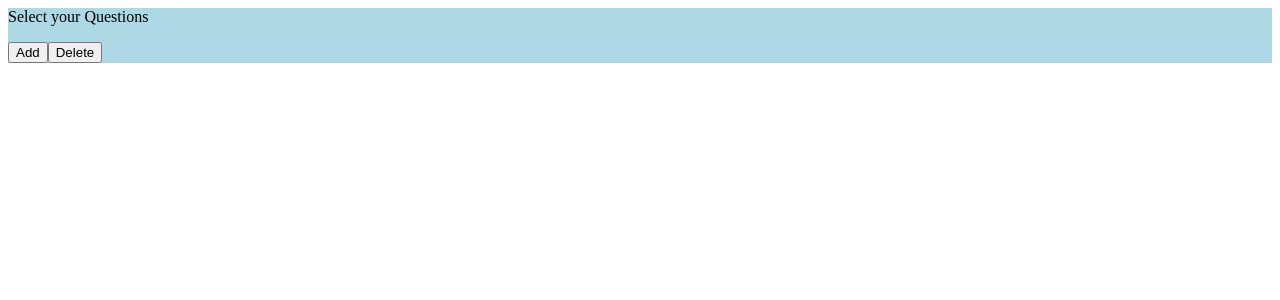
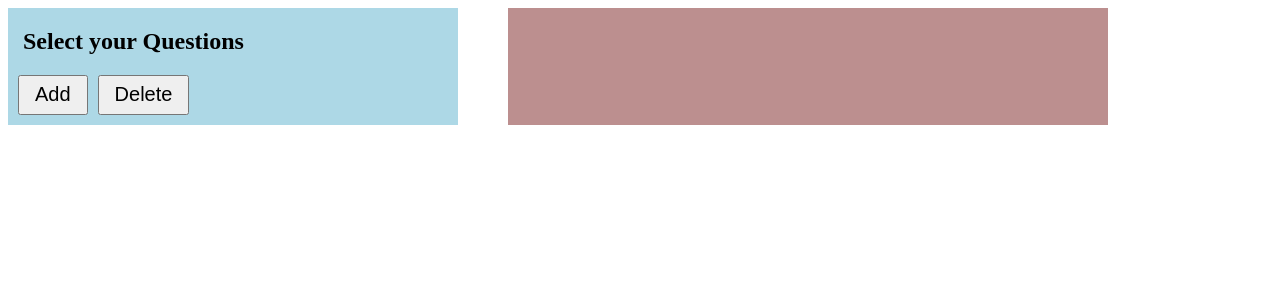
Before and after one commit to maharjunm/reactApp, a React app: page / in a window 1280 px wide. Shown: the top 300 px of the page. Built offline with nearby package versions, Linux system fonts and the light colour scheme.

Commit message:
Maharjun | Added CSS

```diff
--- a/js/components/App.scss
+++ b/js/components/App.scss
@@ -1,3 +1,55 @@
+.panel {
+  display: flex;
+}
+
 .panel--left {
+  display: block;
+  overflow: auto;
   background: lightblue;
+  width: 450px;
 }
+
+.question-title {
+  margin-bottom: 10px;
+  font-size: 20px;
+}
+
+.button {
+  font-size: 20px;
+  padding: 0 15px;
+  height: 40px;
+  margin-bottom: 10px;
+  margin-left: 10px;
+}
+
+.panel--right {
+  margin-left: 50px;
+  background: rosybrown;
+  width: 600px;
+}
+
+.question-input {
+  margin-left: 50px;
+  font-size: 20px;
+  height: 40px;
+  width: 450px;
+}
+
+.option-input {
+  height: 40px;
+  width: 300px;
+  margin-bottom: 20px;
+  font-size: 17px;
+}
+
+.option-buttons {
+  margin-left: 75px;
+}
+
+.options {
+  margin-left: 25px;
+}
+
+.header {
+  margin-left: 15px;
+}
--- a/js/components/LeftPanel.jsx
+++ b/js/components/LeftPanel.jsx
@@ -16,7 +16,7 @@ export default class LeftPanel extends Component {
     loadQuestions() {
         let viewQuestions = [];
         this.props.questions.map((question) => {
-            viewQuestions.push(<li onClick={() => this.loadQuestion(question)}> {question.string}</li>);
+            viewQuestions.push(<li className={'question-title'} onClick={() => this.loadQuestion(question)}> {question.string}</li>);
         });
         return viewQuestions;
     }
@@ -38,12 +38,12 @@ export default class LeftPanel extends Component {
         return (
             <div className={'panel'}>
                 <div className={'panel--left'}>
-                    <span>Select your Questions</span>
+                    <h2 className={'header'}>Select your Questions</h2>
                     <ol type="1">
                         {this.loadQuestions()}
                     </ol>
-                    <button onClick={addQuestion}>Add</button>
-                    <button onClick={deleteQuestion}>Delete</button>
+                    <button className={'button'} onClick={addQuestion}>Add</button>
+                    <button className={'button'} onClick={deleteQuestion}>Delete</button>
                 </div>
                 <div className={'panel--right'}>
                     <RightPanel
--- a/js/components/RightPanel.jsx
+++ b/js/components/RightPanel.jsx
@@ -39,8 +39,8 @@ export default class RightPanel extends Component {
     getOptions(options) {
         return options && options.map((option) => {
             return (
-                <li>
-                    <input onChange={(e) => {
+                <li className={'option'}>
+                    <input className={'option-input'} onChange={(e) => {
                         this._handleChangeEvent(option.number, e);
                     }} type='text' value={option.string || ''}/>
                 </li>
@@ -52,21 +52,21 @@ export default class RightPanel extends Component {
         let {question, options} = this.state;
         let {addOption, deleteOptions} = this.props;
         return (
-            <div className={'panel--right'}>
-                { question.index > -1 && <p> Design Question {question.index + 1}</p>}
+            <div>
+                { question.index > -1 && <h2 className={'header'}> Design Question {question.index + 1}</h2>}
                 { question.index > -1 &&
-                <input type='text' onChange={(e) => {
+                <input className={'question-input'} type='text' onChange={(e) => {
                     this._handleQuestionChangeEvent(question.index, e)
                 }} value={question.string}/>
                 }
-                <ol>
+                <ol className={'options'}>
                     {this.getOptions(options)}
                 </ol>
                 {
                     options.length ? (
-                        <div>
-                            <button onClick={() => addOption(question.index)} disabled={options.length < 2 || options.length > 5}> Add</button>
-                            <button onClick={() => deleteOptions(question.index)} disabled={options.length < 3}> Delete</button>
+                        <div className={'option-buttons'}>
+                            <button className={'button'} onClick={() => addOption(question.index)} disabled={options.length < 2 || options.length > 5}> Add Option</button>
+                            <button className={'button'} onClick={() => deleteOptions(question.index)} disabled={options.length < 3}> Delete Option</button>
                         </div>) : null
                 }
 
```
